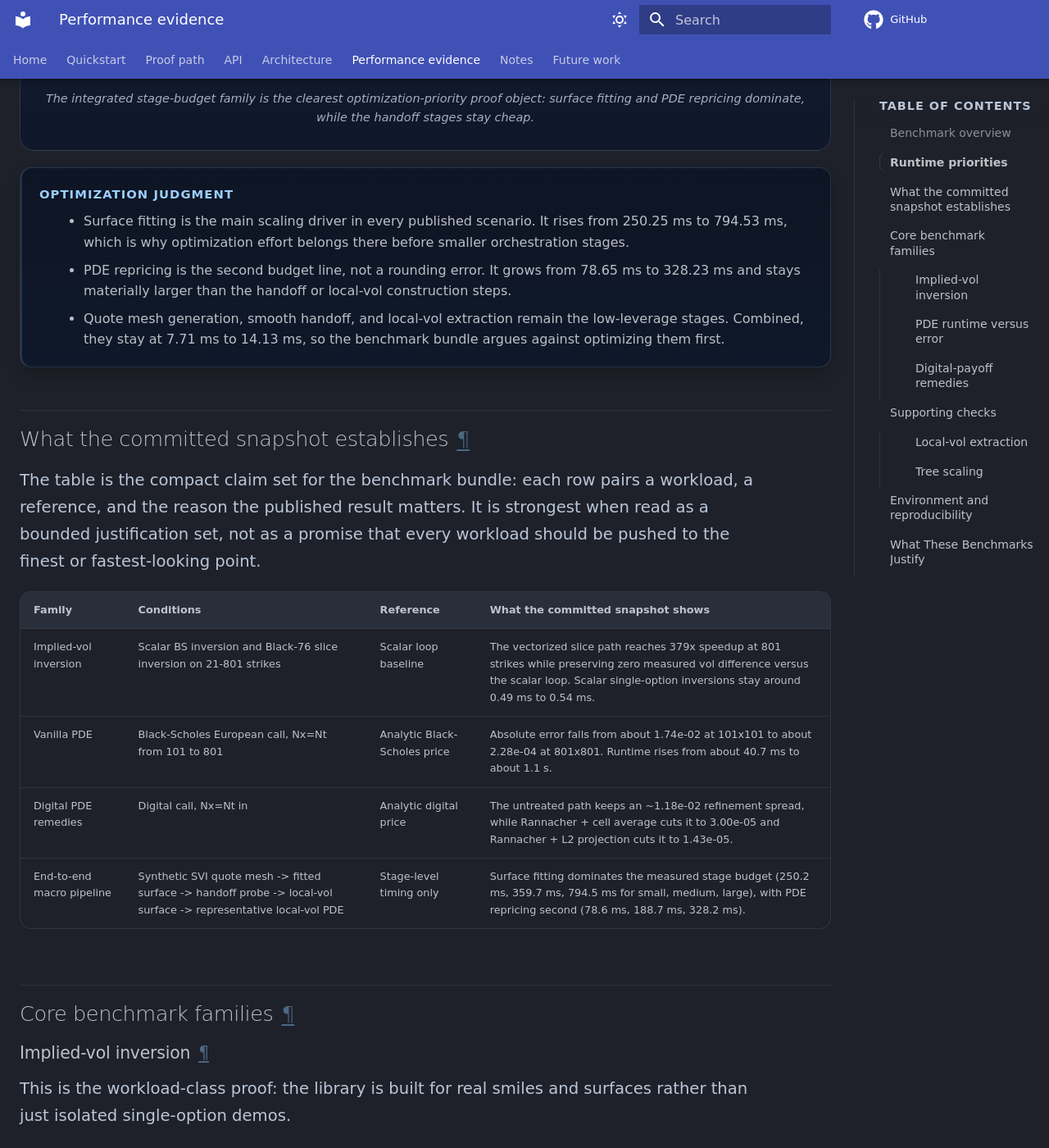
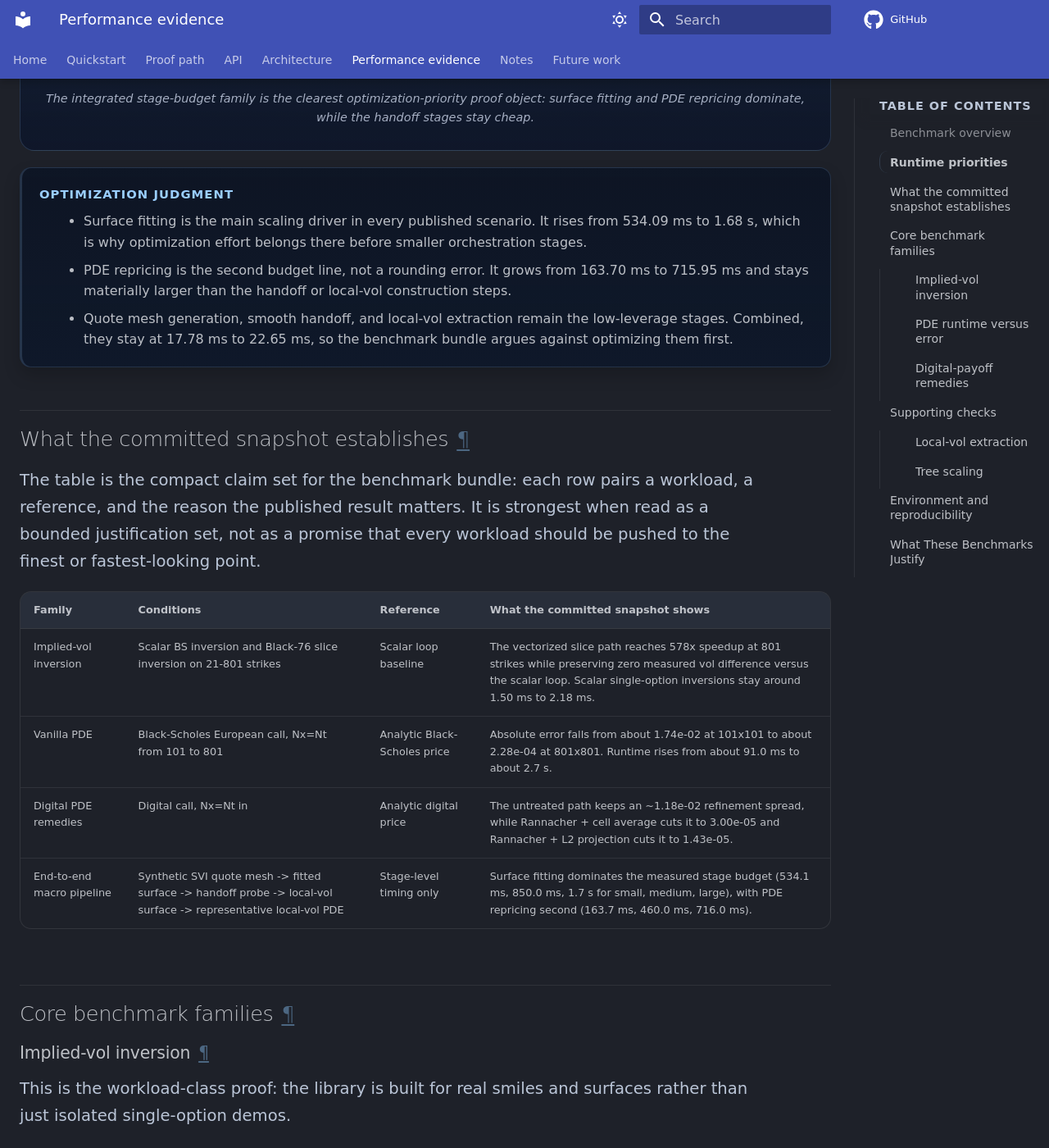
Before and after one commit to willemk-stack/option-pricing-library, an MkDocs documentation site: the page built from docs/performance.md, in a window 1280 px wide and 1400 px high, scrolled down 2608 px. Shown: the whole window at 82% size. Built offline with MkDocs 1.6.1 and Material for MkDocs 9.7.7, drawn with Linux system fonts in a browser that asks for light colours; comment, search, counter and statistics services are not loaded; some of the changed text lies outside the part shown.

Commit message:
Regenerated performane.md to satisfy pre-push hook

```diff
--- a/docs/performance.md
+++ b/docs/performance.md
@@ -37,7 +37,7 @@
 <div class="doc-panel doc-panel--strong performance-reading-panel" markdown="1">
 <p class="doc-panel__label">What actually matters</p>
 - The strongest review signal here is not one absolute timing number. It is whether the bundle separates workload-class wins, cost-versus-accuracy tradeoffs, and genuine end-to-end bottlenecks.
-- In the committed macro run, surface fitting plus PDE repricing already consume 97.6% to 98.8% of total runtime, while quote mesh + handoff + local-vol stay between 7.71 ms and 14.13 ms combined.
+- In the committed macro run, surface fitting plus PDE repricing already consume 97.5% to 99.1% of total runtime, while quote mesh + handoff + local-vol stay between 17.78 ms and 26.16 ms combined.
 - That is why this page is best read as a default-setting case study: it justifies method choice, escalation guidance, remedy selection, and optimization order, not machine-independent latency promises.
 </div>
 
@@ -57,11 +57,11 @@
 <div class="doc-panel doc-panel--strong performance-flagship-panel" markdown="1">
 <p class="doc-panel__label">Optimization judgment</p>
 - Surface fitting is the main scaling driver in every published scenario.
-  It rises from 250.25 ms to 794.53 ms, which is why optimization effort belongs there before smaller orchestration stages.
+  It rises from 534.09 ms to 1.68 s, which is why optimization effort belongs there before smaller orchestration stages.
 - PDE repricing is the second budget line, not a rounding error.
-  It grows from 78.65 ms to 328.23 ms and stays materially larger than the handoff or local-vol construction steps.
+  It grows from 163.70 ms to 715.95 ms and stays materially larger than the handoff or local-vol construction steps.
 - Quote mesh generation, smooth handoff, and local-vol extraction remain the low-leverage stages.
-  Combined, they stay at 7.71 ms to 14.13 ms, so the benchmark bundle argues against optimizing them first.
+  Combined, they stay at 17.78 ms to 22.65 ms, so the benchmark bundle argues against optimizing them first.
 </div>
 
 ## What the committed snapshot establishes
@@ -70,10 +70,10 @@
 
 | Family | Conditions | Reference | What the committed snapshot shows |
 | --- | --- | --- | --- |
-| Implied-vol inversion | Scalar BS inversion and Black-76 slice inversion on 21-801 strikes | Scalar loop baseline | The vectorized slice path reaches 379x speedup at 801 strikes while preserving zero measured vol difference versus the scalar loop. Scalar single-option inversions stay around 0.49 ms to 0.54 ms. |
-| Vanilla PDE | Black-Scholes European call, Nx=Nt from 101 to 801 | Analytic Black-Scholes price | Absolute error falls from about 1.74e-02 at 101x101 to about 2.28e-04 at 801x801. Runtime rises from about 40.7 ms to about 1.1 s. |
+| Implied-vol inversion | Scalar BS inversion and Black-76 slice inversion on 21-801 strikes | Scalar loop baseline | The vectorized slice path reaches 578x speedup at 801 strikes while preserving zero measured vol difference versus the scalar loop. Scalar single-option inversions stay around 1.50 ms to 2.18 ms. |
+| Vanilla PDE | Black-Scholes European call, Nx=Nt from 101 to 801 | Analytic Black-Scholes price | Absolute error falls from about 1.74e-02 at 101x101 to about 2.28e-04 at 801x801. Runtime rises from about 91.0 ms to about 2.7 s. |
 | Digital PDE remedies | Digital call, Nx=Nt in {101, 201, 401} | Analytic digital price | The untreated path keeps an ~1.18e-02 refinement spread, while Rannacher + cell average cuts it to 3.00e-05 and Rannacher + L2 projection cuts it to 1.43e-05. |
-| End-to-end macro pipeline | Synthetic SVI quote mesh -> fitted surface -> handoff probe -> local-vol surface -> representative local-vol PDE | Stage-level timing only | Surface fitting dominates the measured stage budget (250.2 ms, 359.7 ms, 794.5 ms for small, medium, large), with PDE repricing second (78.6 ms, 188.7 ms, 328.2 ms). |
+| End-to-end macro pipeline | Synthetic SVI quote mesh -> fitted surface -> handoff probe -> local-vol surface -> representative local-vol PDE | Stage-level timing only | Surface fitting dominates the measured stage budget (534.1 ms, 850.0 ms, 1.7 s for small, medium, large), with PDE repricing second (163.7 ms, 460.0 ms, 716.0 ms). |
 
 ## Core benchmark families
 
@@ -86,7 +86,7 @@
   ![IV scaling figure: vectorized slice inversion versus scalar-loop inversion, plus scalar single-option latency scenarios.](assets/generated/benchmarks/iv_scaling.dark.png){ .diagram-img .diagram-dark }
 </figure>
 
-Treat this figure as a workload-class result rather than a single-option latency contest. Use the vectorized slice inverter whenever the workload is a smile or surface rather than an isolated option. At 801 strikes the committed snapshot records about 1.17 ms for the vectorized slice path versus about 444.29 ms for the scalar-loop baseline.
+Treat this figure as a workload-class result rather than a single-option latency contest. Use the vectorized slice inverter whenever the workload is a smile or surface rather than an isolated option. At 801 strikes the committed snapshot records about 2.43 ms for the vectorized slice path versus about 1.41 s for the scalar-loop baseline.
 
 ### PDE runtime versus error
 
@@ -97,7 +97,7 @@ Treat this figure as a workload-class result rather than a single-option latency
   ![PDE runtime versus error tradeoff for Black-Scholes vanilla PDE and local-vol PDE refinement.](assets/generated/benchmarks/pde_runtime_error_tradeoff.dark.png){ .diagram-img .diagram-dark }
 </figure>
 
-The vanilla PDE curve shows the expected refinement tradeoff against an analytic benchmark. From 201x201 to 801x801, runtime rises from about 103.76 ms to 1.11 s while absolute error only falls from 9.41e-04 to 2.28e-04. That supports medium grids as the practical default starting point unless the error budget says otherwise. The local-vol curve uses a finer-grid local-vol PDE solve as its reference because there is no closed-form target for that path. In the committed snapshot, the published local-vol tradeoff runs through 401x401 against a 601x601 reference solve.
+The vanilla PDE curve shows the expected refinement tradeoff against an analytic benchmark. From 201x201 to 801x801, runtime rises from about 260.57 ms to 2.66 s while absolute error only falls from 9.41e-04 to 2.28e-04. That supports medium grids as the practical default starting point unless the error budget says otherwise. The local-vol curve uses a finer-grid local-vol PDE solve as its reference because there is no closed-form target for that path. In the committed snapshot, the published local-vol tradeoff runs through 401x401 against a 601x601 reference solve.
 
 ### Digital-payoff remedies
 
@@ -134,9 +134,9 @@ The CRR benchmark remains useful for convergence discussion, but the published n
 
 | `n_steps` | Median runtime | Absolute error vs Black-Scholes |
 | --- | --- | --- |
-| `200` | 20.5 ms | 9.90e-03 |
-| `1000` | 922.4 ms | 1.98e-03 |
-| `5000` | 21.1 s | 3.96e-04 |
+| `200` | 47.2 ms | 9.90e-03 |
+| `1000` | 1.7 s | 1.98e-03 |
+| `5000` | 40.4 s | 3.96e-04 |
 
 The full figure is available at [tree_scaling.png](assets/generated/benchmarks/tree_scaling.png).
 
```
Also changed, not shown: other parts of docs/performance.md (+2 -2 lines).
